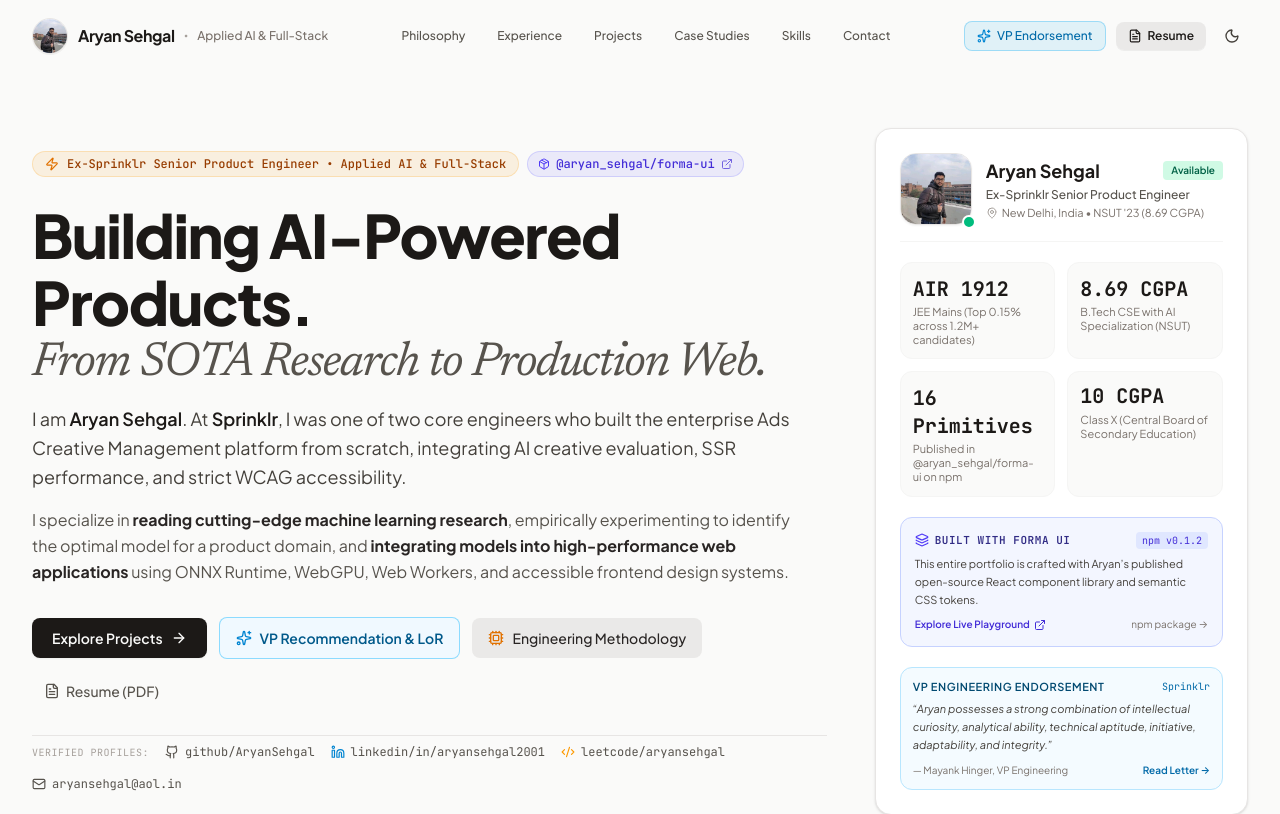
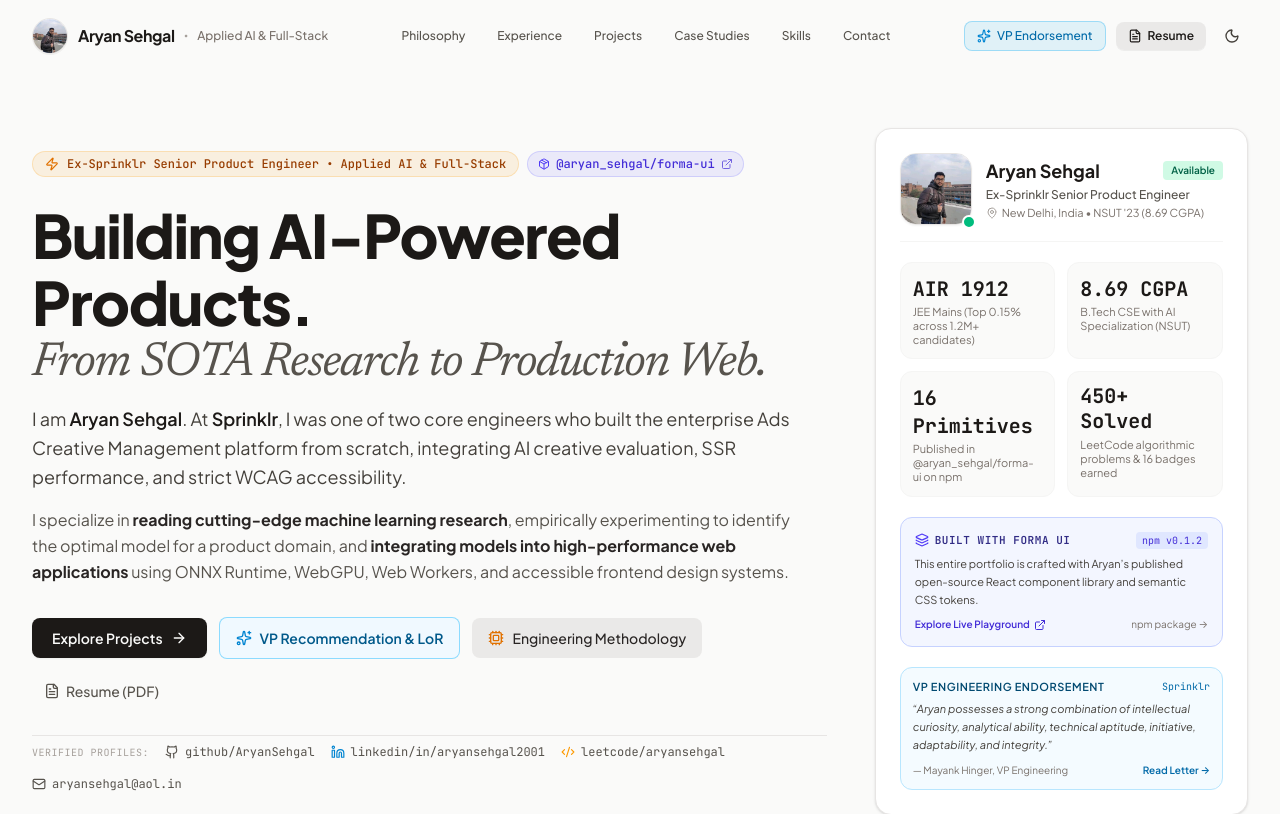
Before and after one commit to AryanSehgal/portfolio-website, a React (Vite) app: page / in a window 1280 px wide. Shown: the top 814 px of the page. Built offline with nearby package versions, Linux system fonts and the light colour scheme.

Commit message:
Update Hero.tsx

```diff
--- a/src/components/Hero.tsx
+++ b/src/components/Hero.tsx
@@ -285,10 +285,10 @@
 
                 <div className="p-3 rounded-xl bg-stone-50 dark:bg-stone-800/50 border border-stone-100 dark:border-stone-800">
                   <div className="text-xl font-extrabold text-stone-900 dark:text-stone-100 font-mono leading-tight">
-                    10 CGPA
+                    450+ Solved
                   </div>
                   <div className="text-[11px] text-stone-500 dark:text-stone-400 leading-tight mt-1">
-                    Class X (Central Board of Secondary Education)
+                    LeetCode algorithmic problems & 16 badges earned
                   </div>
                 </div>
               </div>
```
